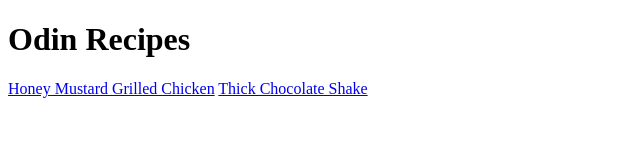
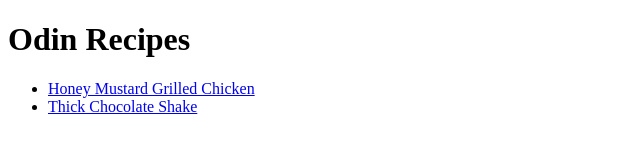
Before and after one commit to joshagustin/odin-recipes, a plain HTML site: page index.html in a window 1280 px wide. Shown: the whole page, without its empty margins (0-640 px from the left). Drawn offline with Linux system fonts and the light colour scheme.

Commit message:
Organize links in homepage into a list

```diff
--- a/index.html
+++ b/index.html
@@ -7,7 +7,9 @@
 
     <body>
         <h1>Odin Recipes</h1>
-        <a href="./recipes/grilled-chicken.html">Honey Mustard Grilled Chicken</a>
-        <a href="./recipes/chocolate-shake.html">Thick Chocolate Shake</a>
+        <ul>
+            <li><a href="./recipes/grilled-chicken.html">Honey Mustard Grilled Chicken</a></li>
+            <li><a href="./recipes/chocolate-shake.html">Thick Chocolate Shake</a></li>
+        </ul>
     </body>
 </html>
```
